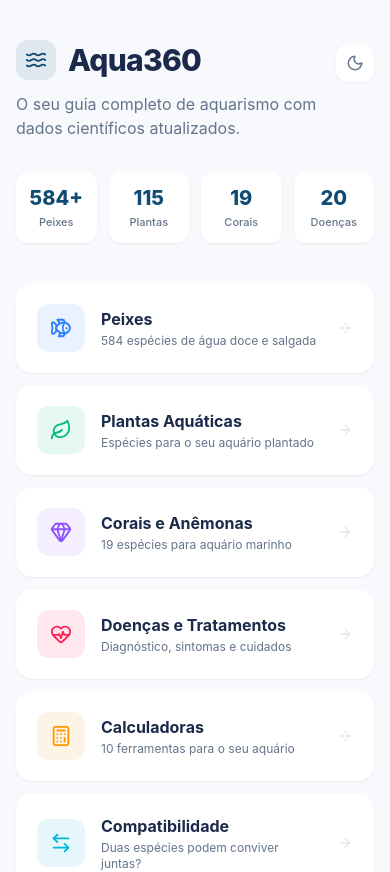
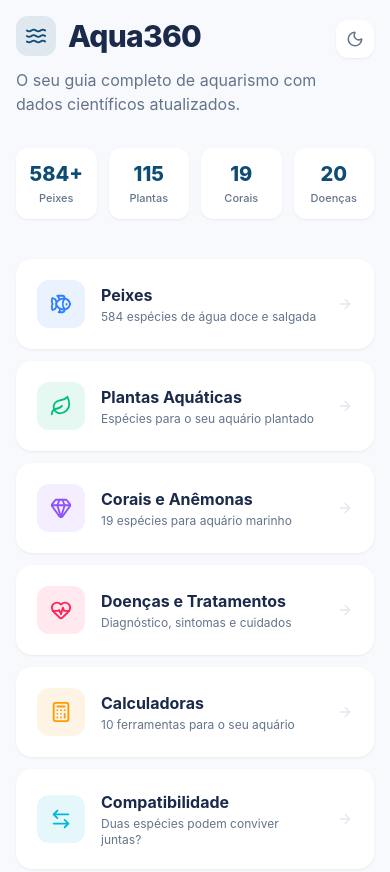
Before and after one commit to eudanielvieira/aqua360, a React (Vite) app: page / in a window 390 px wide. Shown: the top 872 px of the page. Built offline with nearby package versions, Linux system fonts and the light colour scheme.

Commit message:
Fix: reduzir padding top no mobile e fixar rodape no fundo da home
Padding top de 40px no mobile (era 80px). Footer fixo no fundo
da pagina usando flex-col + flex-1 no conteudo principal.

Co-Authored-By: Claude Opus 4.6 (1M context) <noreply@anthropic.com>

```diff
--- a/src/pages/HomePage.tsx
+++ b/src/pages/HomePage.tsx
@@ -87,7 +87,7 @@ export default function HomePage() {
   const showBanner = canInstall && !dismissed
 
   return (
-    <div className="min-h-screen bg-surface">
+    <div className="min-h-screen bg-surface flex flex-col">
       {showBanner && (
         <div className="bg-primary">
           <div className="max-w-3xl mx-auto px-4 py-4 flex items-center gap-4">
@@ -131,7 +131,7 @@ export default function HomePage() {
         </div>
       )}
 
-      <div className="max-w-3xl mx-auto px-4 pt-10 sm:pt-16 pb-16">
+      <div className="max-w-3xl mx-auto px-4 pt-4 sm:pt-16 pb-16 flex-1">
         <div className="flex items-start justify-between mb-8">
           <div>
             <div className="flex items-center gap-3 mb-3">
```
